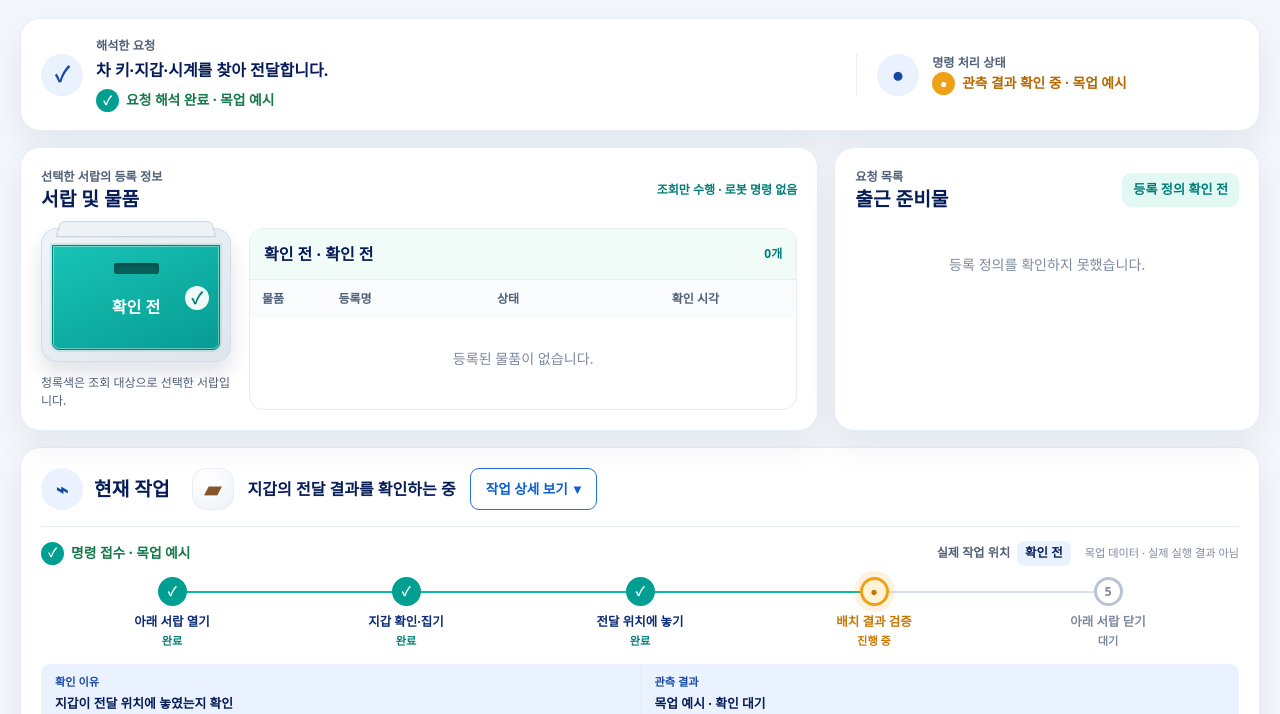
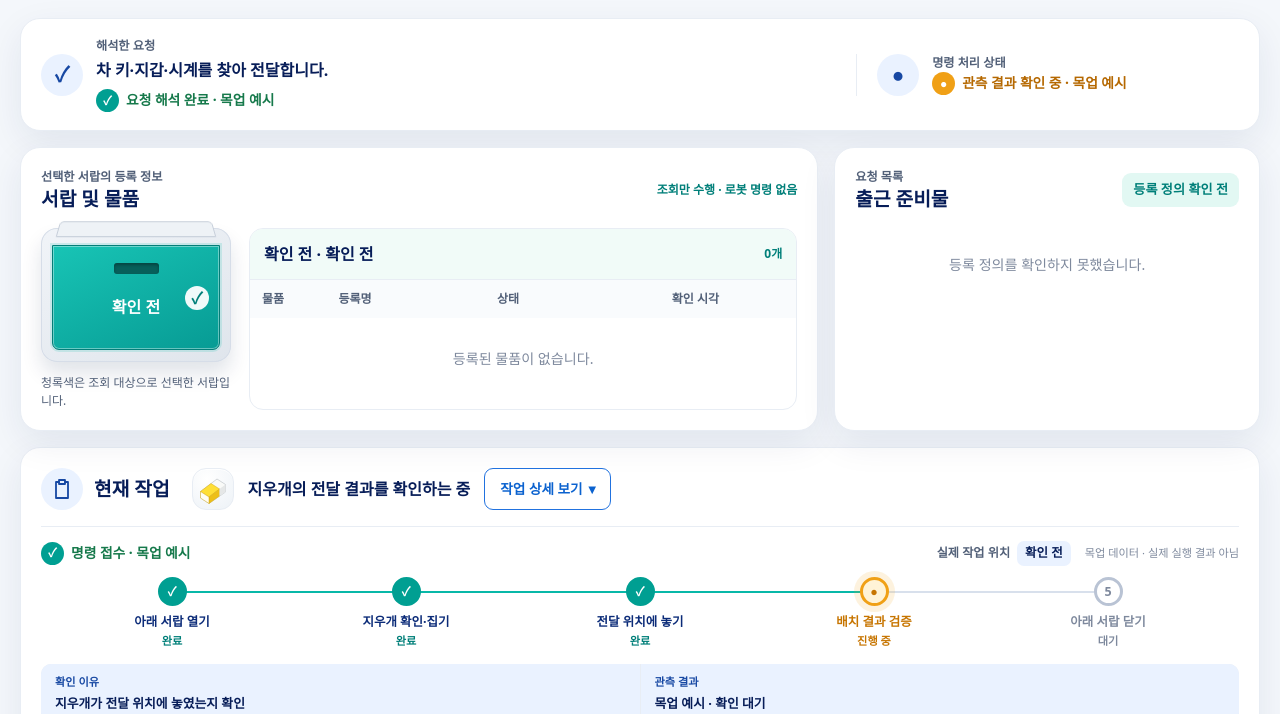
Before and after one commit to Jik-Kim/ready2go, a plain HTML site: page web/index.html in a window 1280 px wide. Shown: the part 86-800 px from the top of the page. Drawn offline with Linux system fonts and the light colour scheme; no server answers.

Commit message:
feat(web): 대시보드 아이콘과 목업 물품 표시 개선

```diff
--- a/web/app.js
+++ b/web/app.js
@@ -36,6 +36,7 @@
     note: "▱",
     box: "◆",
     charger: "⌁",
+    eraser: "▰",
     drawer: "▣",
     gripper: "⌘",
   };
@@ -106,10 +107,68 @@
     return wrapper;
   }
 
+  // 관리자 항목의 의미를 고정 SVG로 구분한다. 상태 값과 성공 여부는 기존 배지가 담당한다.
+  const adminIconPaths = {
+    task: ["M9 5H6v16h12V5h-3", "M9 3h6v4H9z"],
+    step: ["M6 12h3m6 0h3", "M6 12a3 3 0 1 0-6 0 3 3 0 0 0 6 0", "M15 12a3 3 0 1 0-6 0 3 3 0 0 0 6 0", "M24 12a3 3 0 1 0-6 0 3 3 0 0 0 6 0"],
+    execution: ["M5 19a9 9 0 1 1 14 0", "M12 12l5-5", "M13 12a1 1 0 1 0-2 0 1 1 0 0 0 2 0"],
+    runner: ["M12 7v4M5 17v-3l7-3 7 3v3", "M14 4a2 2 0 1 0-4 0 2 2 0 0 0 4 0", "M7 20a2 2 0 1 0-4 0 2 2 0 0 0 4 0", "M21 20a2 2 0 1 0-4 0 2 2 0 0 0 4 0"],
+    "robot-pose": ["M2 21h9v-3H2zM4 18V11l5-7 6 2", "M6 10a2 2 0 1 0-4 0 2 2 0 0 0 4 0", "M11 4a2 2 0 1 0-4 0 2 2 0 0 0 4 0", "M19 22s4-4 4-7a4 4 0 0 0-8 0c0 3 4 7 4 7z", "M19 14v2"],
+    // 위쪽 연결선과 대각선 꺾임 시작 지점의 가로선을 각각 유지한다.
+    gripper: ["M6 3h12v3h-2v4l4 4v6h-3M6 3v3h2v4l-4 4v6h3", "M8 10h8"],
+    "drawer-state": ["M3 3h18v18H3zM3 12h18", "M9 6v2h6V6M9 15v2h6v-2"],
+    "item-location": ["M2 5l7-3 7 3-7 3zM2 5v10l7 3V8M16 5v4", "M18 22s5-5 5-8a5 5 0 0 0-10 0c0 3 5 8 5 8z", "M18 13v2"],
+  };
+
+  function makeAdminIcon(name, className) {
+    const wrapper = makeElement("span", className);
+    wrapper.setAttribute("aria-hidden", "true");
+    // 외부 문자열을 SVG 마크업으로 삽입하지 않고 정해진 도형만 생성한다.
+    const svg = document.createElementNS("http://www.w3.org/2000/svg", "svg");
+    svg.setAttribute("viewBox", "-2 -2 28 28");
+    svg.setAttribute("focusable", "false");
+    svg.classList.add("admin-category-icon");
+    adminIconPaths[name].forEach((d) => {
+      const path = document.createElementNS("http://www.w3.org/2000/svg", "path");
+      path.setAttribute("d", d);
+      svg.append(path);
+    });
+    wrapper.append(svg);
+    return wrapper;
+  }
+
+  // 온톨로지 ID만 공개 자산에 연결한다. 외부 응답을 임의 이미지 URL로 사용하지 않는다.
+  const itemImagePaths = Object.freeze({
+    car_key: "assets/items/car_key.svg",
+    airpods_case: "assets/items/airpods_case.svg",
+    caramel_box: "assets/items/caramel_box.svg",
+    cover_plate: "assets/items/cover_plate.svg",
+    eraser: "assets/items/eraser.svg",
+    lip_balm: "assets/items/lip_balm.svg",
+    masking_tape: "assets/items/masking_tape.svg",
+    toy_car: "assets/items/toy_car.svg",
+    toy_hammer: "assets/items/toy_hammer.svg",
+    toy_wrench: "assets/items/toy_wrench.svg",
+  });
+
   function makeItemVisual(item) {
     const visual = makeElement("span", `item-visual item-visual--${item.icon}`);
     visual.setAttribute("aria-hidden", "true");
-    visual.textContent = itemIcons[item.icon] || "●";
+    const fallback = itemIcons[item.icon] || "●";
+    visual.textContent = fallback;
+    // 고정 목업의 car-key 별칭도 같은 차 키 그림을 재사용한다.
+    const id = typeof item.id === "string" ? item.id.replaceAll("-", "_") : "";
+    if (Object.hasOwn(itemImagePaths, id)) {
+      const image = document.createElement("img");
+      image.className = "item-image";
+      image.alt = ""; // 바로 옆 물품명이 있으므로 보조 기술에서 중복 낭독하지 않는다.
+      image.width = 36;
+      image.height = 36;
+      // 자산 누락 때 깨진 그림 대신 기존 기호를 복원한다.
+      image.addEventListener("error", () => visual.replaceChildren(document.createTextNode(fallback)), { once: true });
+      image.src = itemImagePaths[id];
+      visual.replaceChildren(image);
+    }
     return visual;
   }
 
@@ -1115,9 +1174,20 @@
     getById("taskLocation").textContent = location;
     getById("mobileTaskLocation").textContent = location;
     getById("currentAction").textContent = state.task.currentAction;
+
+    // 기존 관리자 태스크 SVG를 재사용해 물품 기호와 현재 작업 제목을 구분한다.
+    const taskHeadingIcon = makeAdminIcon("task", "section-icon");
+    taskHeadingIcon.id = "taskHeadingIcon";
+    getById("taskHeadingIcon").replaceWith(taskHeadingIcon);
+
+    // 목업 작업의 물품 ID도 공통 물품 렌더러를 통과시켜 서랍·준비물과 같은 SVG를 쓴다.
     const currentItem = getById("currentItemVisual");
-    currentItem.className = `item-visual item-visual--${state.task.currentItemIcon}`;
-    currentItem.textContent = itemIcons[state.task.currentItemIcon] || "●";
+    const currentItemReplacement = makeItemVisual({
+      id: state.task.currentItemId,
+      icon: state.task.currentItemIcon,
+    });
+    currentItemReplacement.id = "currentItemVisual";
+    currentItem.replaceWith(currentItemReplacement);
 
     getById("receiptStatus").replaceChildren(
       makeStatus(state.command.receipt.status, state.command.receipt.label),
@@ -1193,12 +1263,12 @@
     summary.replaceChildren();
 
     [
-      { label: liveSummary ? "태스크 ID" : "실행 ID", value: liveSummary?.taskId || data.runId || "미수신", icon: "▧" },
-      { label: "현재 단계", value: liveSummary?.currentStep || currentStep?.label || "확인 전", icon: "⚙" },
-      { label: "실행 상태", value: executionStatus.label, icon: "●", status: executionStatus.key },
+      { label: liveSummary ? "태스크 ID" : "실행 ID", value: liveSummary?.taskId || data.runId || "미수신", icon: "task" },
+      { label: "현재 단계", value: liveSummary?.currentStep || currentStep?.label || "확인 전", icon: "step" },
+      { label: "실행 상태", value: executionStatus.label, icon: "execution", status: executionStatus.key },
     ].forEach((entry) => {
       const item = makeElement("article", `admin-summary-item${entry.status ? ` is-${entry.status}` : ""}`);
-      const icon = makeElement("span", "admin-summary-icon", entry.icon);
+      const icon = makeAdminIcon(entry.icon, "admin-summary-icon");
       icon.setAttribute("aria-hidden", "true");
       const text = makeElement("div");
       text.append(makeElement("span", "eyebrow", entry.label), makeElement("strong", "", entry.value));
@@ -1243,7 +1313,11 @@
       const row = document.createElement("tr");
       const itemCell = document.createElement("td");
       const item = makeElement("div", "admin-state-item");
-      item.append(makeItemVisual(entry), makeElement("strong", "", entry.label));
+      // 물품용 공통 아이콘과 관리자 상태 항목 아이콘을 분리한다.
+      const visual = Object.hasOwn(adminIconPaths, entry.id)
+        ? makeAdminIcon(entry.id, "item-visual")
+        : makeItemVisual(entry);
+      item.append(visual, makeElement("strong", "", entry.label));
       itemCell.append(item);
       const valueCell = document.createElement("td");
       valueCell.append(makeStatus(entry.valueStatus || "waiting", entry.value || "확인 전"));
--- a/web/demo-data.js
+++ b/web/demo-data.js
@@ -55,14 +55,15 @@
     task: {
       status: "verifying",
       workDrawerId: "bottom",
-      currentItemIcon: "wallet",
-      currentAction: "지갑의 전달 결과를 확인하는 중",
+      currentItemId: "eraser",
+      currentItemIcon: "eraser",
+      currentAction: "지우개의 전달 결과를 확인하는 중",
       detailsExpanded: true,
       steps: [
         { id: "open-bottom", label: "아래 서랍 열기", status: "complete", statusLabel: "완료", reason: "등록 위치의 물품에 접근", observation: "목업 예시 · 서랍 열림 상태 확인" },
-        { id: "pick-wallet", label: "지갑 확인·집기", status: "complete", statusLabel: "완료", reason: "요청 물품과 등록 물품 일치 확인", observation: "목업 예시 · 지갑 집기 완료" },
-        { id: "place-wallet", label: "전달 위치에 놓기", status: "complete", statusLabel: "완료", reason: "사용자에게 물품 전달", observation: "목업 예시 · 전달 위치 배치 완료" },
-        { id: "verify-wallet", label: "배치 결과 검증", status: "current", statusLabel: "진행 중", reason: "지갑이 전달 위치에 놓였는지 확인", observation: "목업 예시 · 확인 대기" },
+        { id: "pick-eraser", label: "지우개 확인·집기", status: "complete", statusLabel: "완료", reason: "요청 물품과 등록 물품 일치 확인", observation: "목업 예시 · 지우개 집기 완료" },
+        { id: "place-eraser", label: "전달 위치에 놓기", status: "complete", statusLabel: "완료", reason: "사용자에게 물품 전달", observation: "목업 예시 · 전달 위치 배치 완료" },
+        { id: "verify-eraser", label: "배치 결과 검증", status: "current", statusLabel: "진행 중", reason: "지우개가 전달 위치에 놓였는지 확인", observation: "목업 예시 · 확인 대기" },
         { id: "close-bottom", label: "아래 서랍 닫기", status: "waiting", statusLabel: "대기", reason: "작업 후 서랍 상태 복구", observation: "목업 예시 · 미수행" },
       ],
     },
--- a/web/index.html
+++ b/web/index.html
@@ -129,7 +129,7 @@
       <section class="card task-card" aria-labelledby="taskHeading">
         <div class="task-toolbar">
           <div class="task-title-group">
-            <span class="section-icon" aria-hidden="true">⌁</span>
+            <span id="taskHeadingIcon" class="section-icon" aria-hidden="true"></span>
             <h2 id="taskHeading">현재 작업</h2>
           </div>
           <div class="task-action-line">
--- a/web/styles.css
+++ b/web/styles.css
@@ -1991,3 +1991,22 @@ dialog::backdrop {
     scroll-behavior: auto !important;
   }
 }
+
+/* 관리자 항목 SVG는 작은 화면에서도 선 두께와 기존 아이콘 칸 크기를 유지한다. */
+.admin-category-icon {
+  width: 28px;
+  height: 28px;
+  fill: none;
+  stroke: currentColor;
+  stroke-width: 1.8;
+  stroke-linecap: round;
+  stroke-linejoin: round;
+}
+
+/* 식별용 그림을 기존 46px/모바일 42px 칸 안에 같은 비율로 맞춘다. */
+.item-image {
+  display: block;
+  width: calc(100% - 8px);
+  height: calc(100% - 8px);
+  object-fit: contain;
+}
```
Also changed, not shown: web/assets/items/airpods_case.svg (added), web/assets/items/car_key.svg (added), web/assets/items/caramel_box.svg (added), web/assets/items/cover_plate.svg (added), web/assets/items/eraser.svg (added), web/assets/items/lip_balm.svg (added), web/assets/items/masking_tape.svg (added), web/assets/items/toy_car.svg (added), web/assets/items/toy_hammer.svg (added), web/assets/items/toy_wrench.svg (added), 4 other files.
